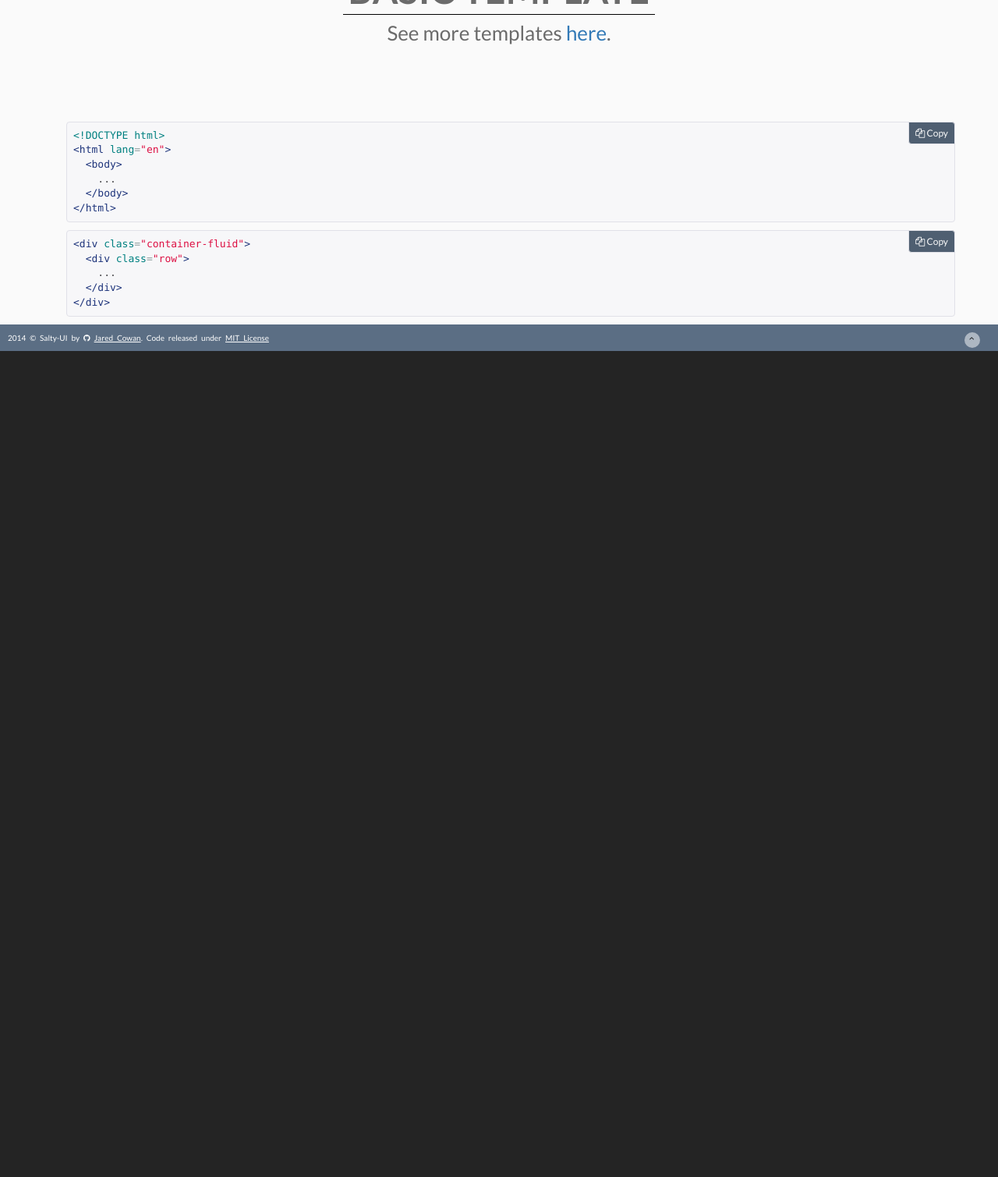
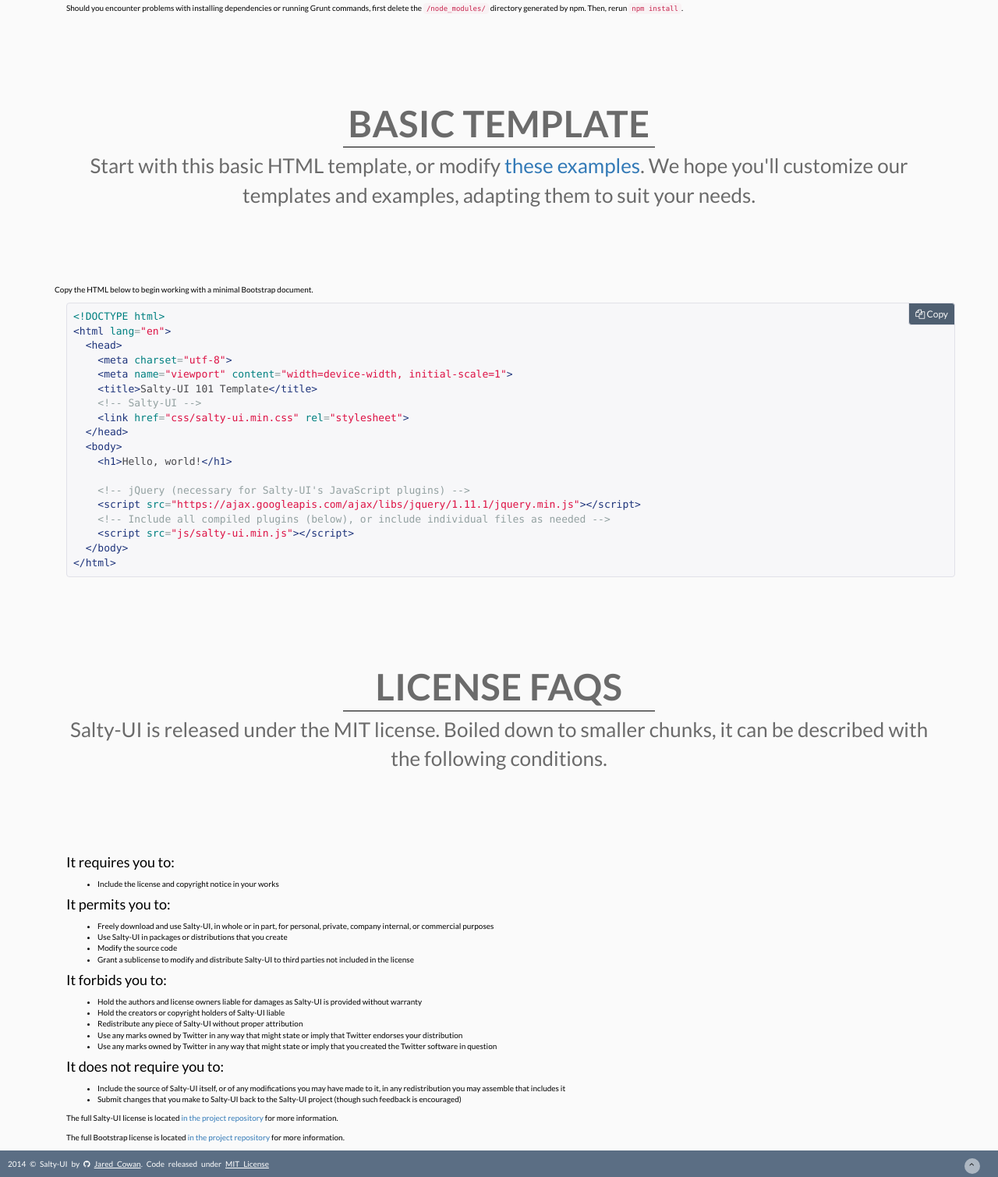
Before and after one commit to JaredCowan/salty-ui, a website: page docs/index.html in a window 1280 px wide. Shown: the part 3181-4690 px from the top of the page at 78% size. Before the commit the page ends 3631 px from the top, so only its background shows below. Drawn offline with nearby package versions, Linux system fonts and the light colour scheme.

Commit message:
Updated index for docs

```diff
--- a/docs/index.html
+++ b/docs/index.html
@@ -288,43 +288,97 @@ salty-ui/
           <p>When completed, you'll be able to run the various Grunt commands provided from the command line.</p>
 
           <h2>Available Grunt commands</h2>
+          <h3><code>grunt dist</code> (All task and SFTP upload to your site)</h3>
+          <p>Regenerates the <code>/dist/</code> directory with compiled and minified CSS and JavaScript files. Also AutoPrefixes CSS. As a Salty-UI user, this is normally the command you want.</p>
+
+          <h3><code>grunt speed</code> (Run speed tests)</h3>
+          <p>Runs <a href="https://developers.google.com/speed/docs/insights/about">Google PageSpeed</a> tests from command line and shows results.</a>.</p>
+
+          <h3><code>grunt</code> (Build absolutely everything)</h3>
+          <p>Compiles and minifies CSS and JavaScript, builds the documentation website, and more.</p>
+
+          <h2 id="grunt-troubleshooting">Troubleshooting</h2>
+          <p>Should you encounter problems with installing dependencies or running Grunt commands, first delete the <code>/node_modules/</code> directory generated by npm. Then, rerun <code>npm install</code>.</p>
+          <!-- </div> -->
 
 
-
-<div class="highlight"><pre class="prettyprint"><code>&lt;div class="container-fluid"&gt;
+<!-- <div class="highlight"><pre class="prettyprint"><code>&lt;div class="container-fluid"&gt;
   &lt;div class="row"&gt;
     ...
   &lt;/div&gt;
 &lt;/div&gt;</code></pre>
-</div>
+</div> -->
         </div>
       </div>
 
       <div class="jumbotron basic-template" no-select>
         <h1>Basic Template</h1>
-        <p>
-          See more templates <a href="javascript:;">here</a>.
-        </p>
+        <p>Start with this basic HTML template, or modify <a href="javascript:;">these examples</a>. We hope you'll customize our templates and examples, adapting them to suit your needs.</p>
       </div>
-      <!-- <div class="jumbotron section-break"></div> -->
-
+      <p>Copy the HTML below to begin working with a minimal Bootstrap document.</p>
       <div class="template-container">
         <div class="container">
 <div class="highlight"><pre class="prettyprint"><code>&lt;!DOCTYPE html&gt;
-&lt;html lang="en"&gt;
+&lt;html lang=&quot;en&quot;&gt;
+  &lt;head&gt;
+    &lt;meta charset=&quot;utf-8&quot;&gt;
+    &lt;meta name=&quot;viewport&quot; content=&quot;width=device-width, initial-scale=1&quot;&gt;
+    &lt;title&gt;Salty-UI 101 Template&lt;/title&gt;
+    &lt;!-- Salty-UI --&gt;
+    &lt;link href=&quot;css/salty-ui.min.css&quot; rel=&quot;stylesheet&quot;&gt;
+  &lt;/head&gt;
   &lt;body&gt;
-    ...
+    &lt;h1&gt;Hello, world!&lt;/h1&gt;
+
+    &lt;!-- jQuery (necessary for Salty-UI's JavaScript plugins) --&gt;
+    &lt;script src=&quot;https://ajax.googleapis.com/ajax/libs/jquery/1.11.1/jquery.min.js&quot;&gt;&lt;/script&gt;
+    &lt;!-- Include all compiled plugins (below), or include individual files as needed --&gt;
+    &lt;script src=&quot;js/salty-ui.min.js&quot;&gt;&lt;/script&gt;
   &lt;/body&gt;
 &lt;/html&gt;</code></pre>
 </div>
-<div class="highlight"><pre class="prettyprint"><code>&lt;div class="container-fluid"&gt;
-  &lt;div class="row"&gt;
-    ...
-  &lt;/div&gt;
-&lt;/div&gt;</code></pre>
-</div>
         </div>
       </div>
+      <div class="jumbotron basic-template" no-select>
+        <h1>License FAQs</h1>
+        <p>Salty-UI is released under the MIT license. Boiled down to smaller chunks, it can be described with the following conditions.</p>
+      </div>
+      <div class="template-container">
+        <div class="container">
+          <h4>It requires you to:</h4>
+            <ul>
+              <li>Include the license and copyright notice in your works</li>
+            </ul>
+
+            <h4>It permits you to:</h4>
+            <ul>
+              <li>Freely download and use Salty-UI, in whole or in part, for personal, private, company internal, or commercial purposes</li>
+              <li>Use Salty-UI in packages or distributions that you create</li>
+              <li>Modify the source code</li>
+              <li>Grant a sublicense to modify and distribute Salty-UI to third parties not included in the license</li>
+            </ul>
+
+            <h4>It forbids you to:</h4>
+            <ul>
+              <li>Hold the authors and license owners liable for damages as Salty-UI is provided without warranty</li>
+              <li>Hold the creators or copyright holders of Salty-UI liable</li>
+              <li>Redistribute any piece of Salty-UI without proper attribution</li>
+              <li>Use any marks owned by Twitter in any way that might state or imply that Twitter endorses your distribution</li>
+              <li>Use any marks owned by Twitter in any way that might state or imply that you created the Twitter software in question</li>
+            </ul>
+            <h4>It does not require you to:</h4>
+            <ul>
+              <li>Include the source of Salty-UI itself, or of any modifications you may have made to it, in any redistribution you may assemble that includes it</li>
+              <li>Submit changes that you make to Salty-UI back to the Salty-UI project (though such feedback is encouraged)</li>
+            </ul>
+            <p>The full Salty-UI license is located <a href="https://github.com/SWDG/salty-ui/blob/master/License">in the project repository</a> for more information.</p>
+            <p>The full Bootstrap license is located <a href="https://github.com/twbs/bootstrap/blob/master/LICENSE">in the project repository</a> for more information.</p>
+          </div>
+        </div>
+      </div>
+
+
+
 
       <div class="code" hidden>
           <div class="code-window">
```
